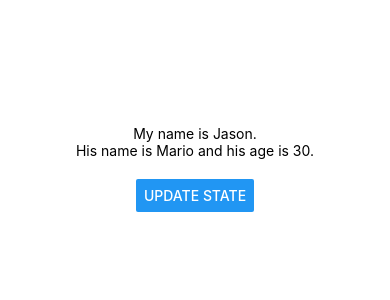
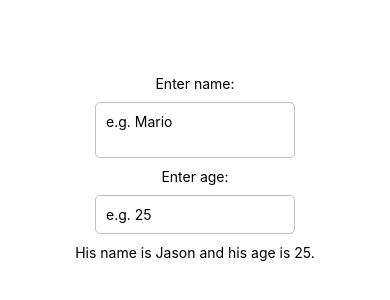
Before and after one commit to jasonMatillano/react-native-android-todo-list, a React Native app: screen / in a window 390 px wide. Shown: the part 254-554 px from the top of the page. Built offline with nearby package versions, Linux system fonts and the light colour scheme.

Commit message:
0.0.4.InputStates

```diff
--- a/App.js
+++ b/App.js
@@ -1,23 +1,29 @@
 import { StatusBar } from 'expo-status-bar';
 import React, { useState } from 'react';
-import { StyleSheet, Text, View, Button } from 'react-native';
+import { StyleSheet, Text, View, TextInput } from 'react-native';
 
 export default function App() {
 
   const [name, setName] = useState('Jason')
-  const [person, setPerson] = useState({name: 'Mario', age: 30})
-
-  const pressHandler = () => {
-    setName('Kara')
-    setPerson({name: 'Luigi', age: 40})
-  }
+  const [age, setAge] = useState(25)
 
   return (
       <View style={styles.container}>
-        <Text>My name is {name}.</Text>
-        <Text>His name is {person.name} and his age is {person.age}.</Text>
+        <Text>Enter name:</Text>
+        <TextInput
+          multiline
+          placeholder='e.g. Mario'
+          style={styles.input}
+          onChangeText={(val) => setName(val)}/>
+
+        <Text>Enter age:</Text>
+        <TextInput
+          keyboardType='numeric'
+          placeholder='e.g. 25'
+          style={styles.input}
+          onChangeText={(val) => setAge(val)}/>
+        <Text>His name is {name} and his age is {age}.</Text>
         <View style={styles.buttonContainer}>
-          <Button title='update state' onPress={pressHandler}/>
         </View>
       </View>
   );
@@ -30,7 +36,14 @@
     alignItems: 'center',
     justifyContent: 'center',
   },
-  buttonContainer: {
-    marginTop: 20,
+
+  input: {
+    borderWidth: 1,
+    borderColor: '#7777',
+    borderRadius: 5,
+    padding: 10,
+    width: 200,
+    margin: 10,
   }
+
 });
```
